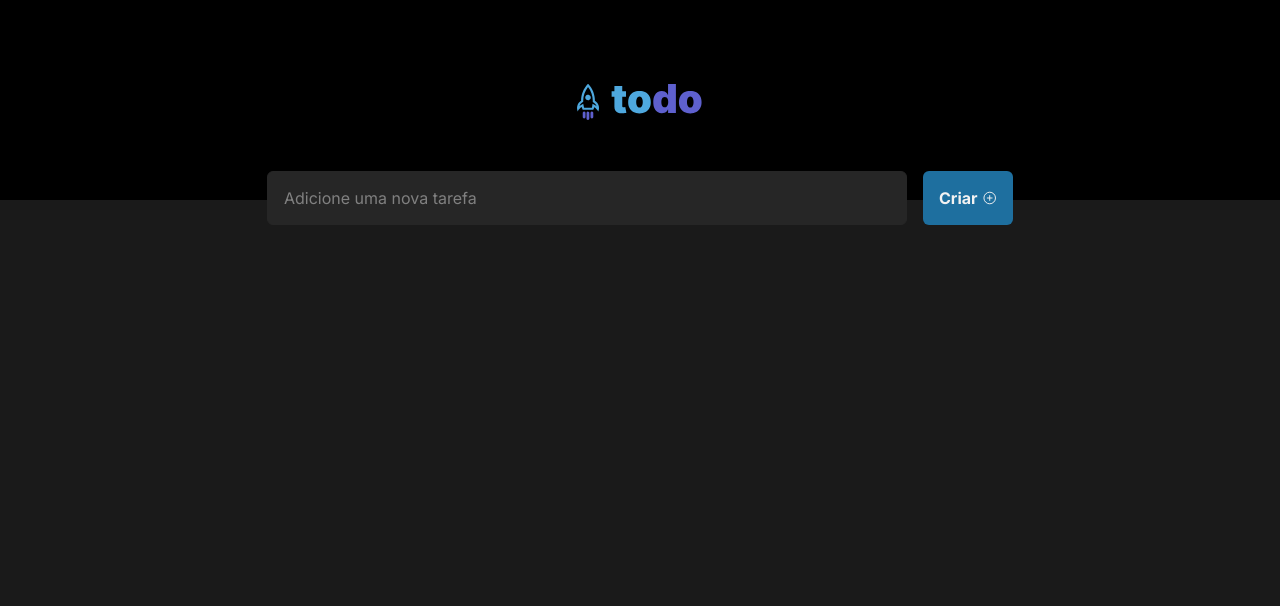
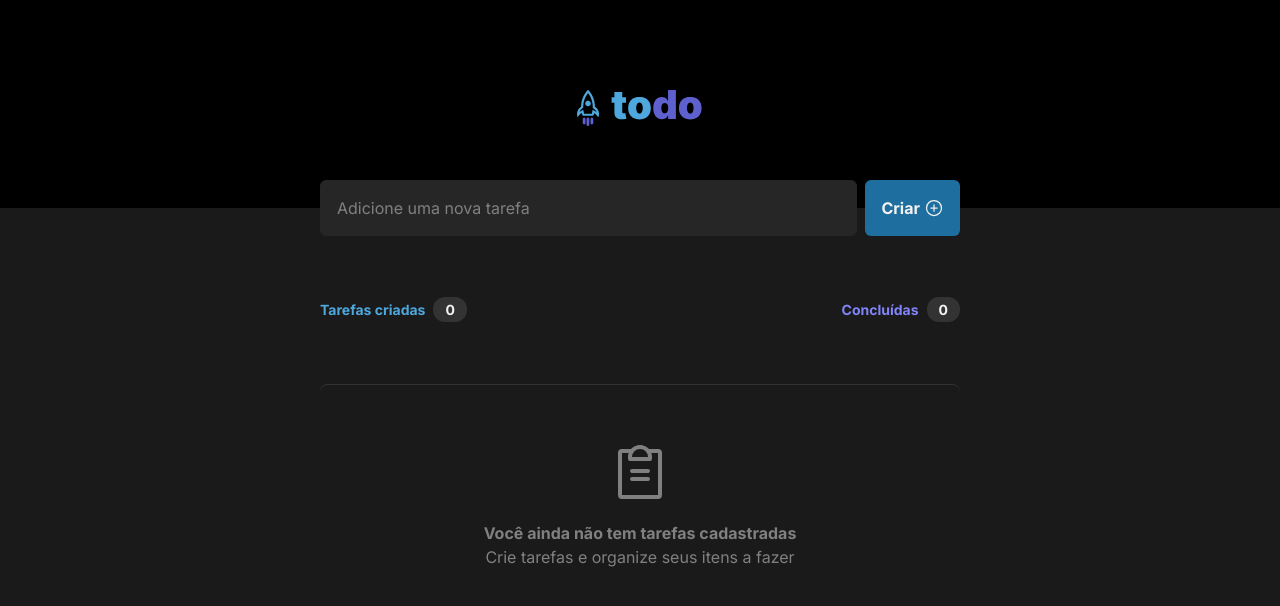
Before and after one commit to guilhermematos13/toDo-project, a React (Vite) app: page / in a window 1280 px wide. Shown: the top 606 px of the page. Built offline with nearby package versions, Linux system fonts and the light colour scheme.

Commit message:
feat: created task list without tasks

```diff
--- a/src/Components/Header.tsx
+++ b/src/Components/Header.tsx
@@ -4,21 +4,8 @@ import Logo from "../assets/Logo.svg";
 export function Header() {
   return (
     <>
-      <div className="bg-black h-[12.25rem] flex items-center justify-center">
+      <div className="bg-black h-52 flex items-center justify-center">
         <img src={Logo} />
-      </div>
-      <div className="bg-black h-1 flex items-center justify-center">
-        <input
-          placeholder="Adicione uma nova tarefa"
-          className="bg-gray-500 text-gray-300 p-4 h-[3.375rem] w-[40rem] rounded-md border border-gray-500 placeholder:text-gray-300 focus:outline-none focus:border focus:border-purpleDark focus:text-gray-100"
-        ></input>
-        <button
-          className="flex items-center gap-1 bg-blueDark font-bold p-4 rounded-md ml-4 text-gray-100 w-[5.625rem] h-[3.375rem] hover:bg-blue transition-colors"
-          type="button"
-        >
-          Criar
-          <PlusCircle size={20} />
-        </button>
       </div>
     </>
   );
--- /dev/null
+++ b/src/Components/NewTask.tsx
@@ -0,0 +1,19 @@
+import { PlusCircle } from "phosphor-react";
+
+export function NewTask() {
+  return (
+    <div className="-mt-7 flex items-center gap-2 justify-center xs:flex-col md:flex-row">
+      <input
+        placeholder="Adicione uma nova tarefa"
+        className="bg-gray-500 text-gray-300 p-4 w-full h-14 rounded-md border border-gray-500 placeholder:text-gray-300 focus:outline-none focus:border focus:border-purpleDark focus:text-gray-100"
+      ></input>
+      <button
+        className="flex items-center justify-center gap-1 bg-blueDark font-bold p-4 rounded-md text-gray-100 h-14 hover:bg-blue transition-colors xs:w-full md:w-auto"
+        type="button"
+      >
+        Criar
+        <PlusCircle size={20} />
+      </button>
+    </div>
+  );
+}
--- /dev/null
+++ b/src/Components/Tasks.tsx
@@ -0,0 +1,10 @@
+
+interface TasksProps {
+    title: string,
+    isComplete: boolean
+}
+export const Tasks: TasksProps {
+    return (
+
+    )
+}
--- /dev/null
+++ b/src/Components/TasksList.tsx
@@ -0,0 +1,32 @@
+import { ClipboardText } from "phosphor-react";
+
+export function TasksList() {
+  return (
+    <div>
+      <div className="flex mt-16 items-center justify-between">
+        <p className="text-blue font-bold text-sm">
+          Tarefas criadas
+          <span className="text-gray-100 rounded-xl pl-3 pt-1 pb-1 pr-3 bg-gray-400 ml-2">
+            0
+          </span>
+        </p>
+
+        <p className="text-purple font-bold text-sm">
+          Concluídas
+          <span className="text-gray-100 rounded-xl pl-3 pt-1 pb-1 pr-3 bg-gray-400 ml-2">
+            0
+          </span>
+        </p>
+      </div>
+      <div className="flex flex-col items-center justify-center border-t border-t-gray-400 rounded-lg w-full h-60 mt-16 bg-gray-600">
+        <ClipboardText className="text-gray-300 mb-4" size={64} />
+        <p className="text-gray-300 font-bold">
+          Você ainda não tem tarefas cadastradas
+        </p>
+        <p className="text-base text-gray-300">
+          Crie tarefas e organize seus itens a fazer
+        </p>
+      </div>
+    </div>
+  );
+}
--- a/src/main.tsx
+++ b/src/main.tsx
@@ -1,10 +1,18 @@
 import React from "react";
 import ReactDOM from "react-dom/client";
 import { Header } from "./Components/Header";
+import { NewTask } from "./Components/NewTask";
+import { TasksList } from "./Components/TasksList";
 import "./index.css";
 
 ReactDOM.createRoot(document.getElementById("root") as HTMLElement).render(
   <React.StrictMode>
     <Header />
+    <div className="flex justify-center w-full">
+      <div className="flex flex-col md:w-1/2 xs:w-10/12">
+        <NewTask />
+        <TasksList />
+      </div>
+    </div>
   </React.StrictMode>
 );
--- a/tailwind.config.cjs
+++ b/tailwind.config.cjs
@@ -4,6 +4,9 @@ module.exports = {
   darkMode: false,
   theme: {
     extend: {
+      screens: {
+        xs: "320px"
+      },
       fontFamily: {
         'sans': ['Inter', 'sans-serif'],
       },
```
